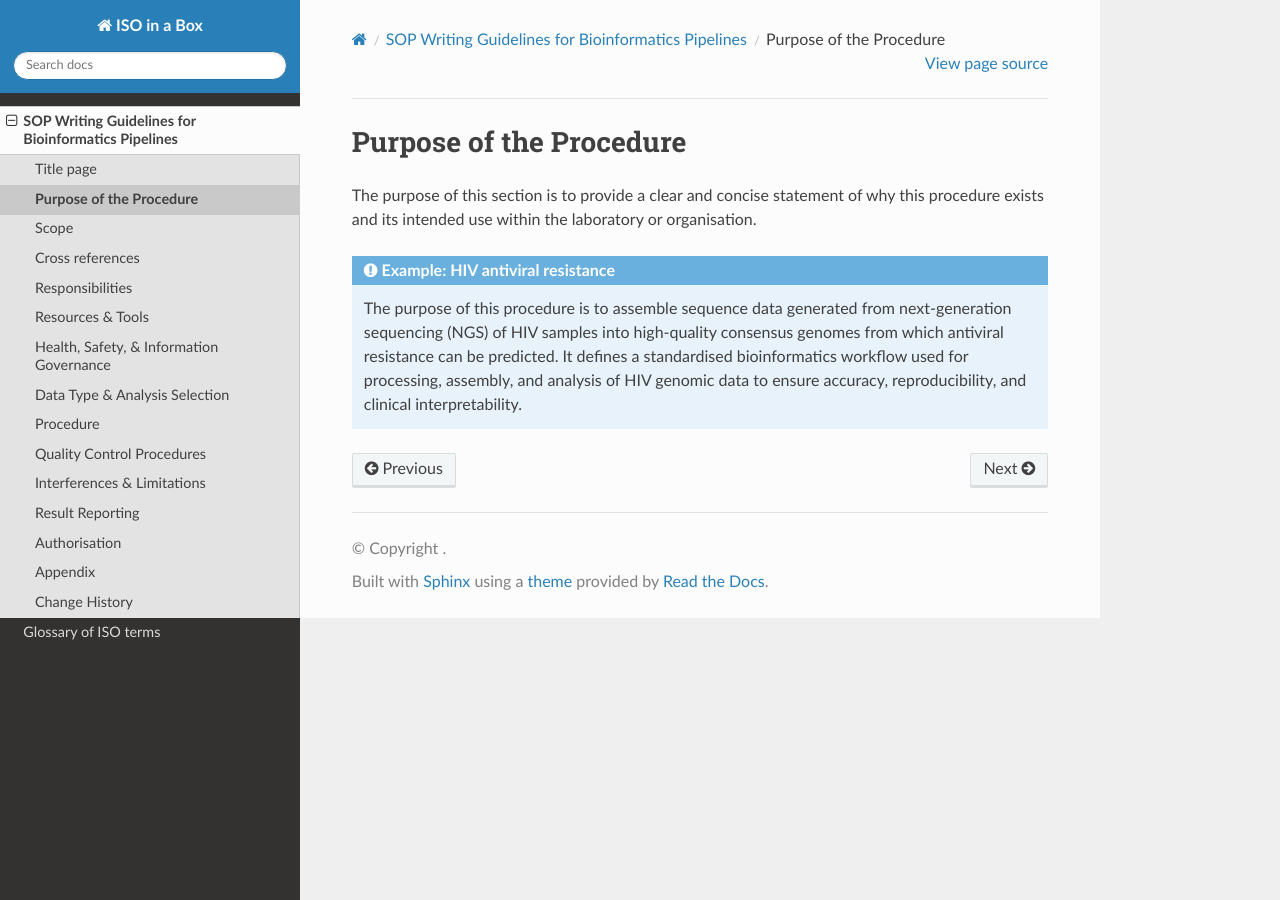
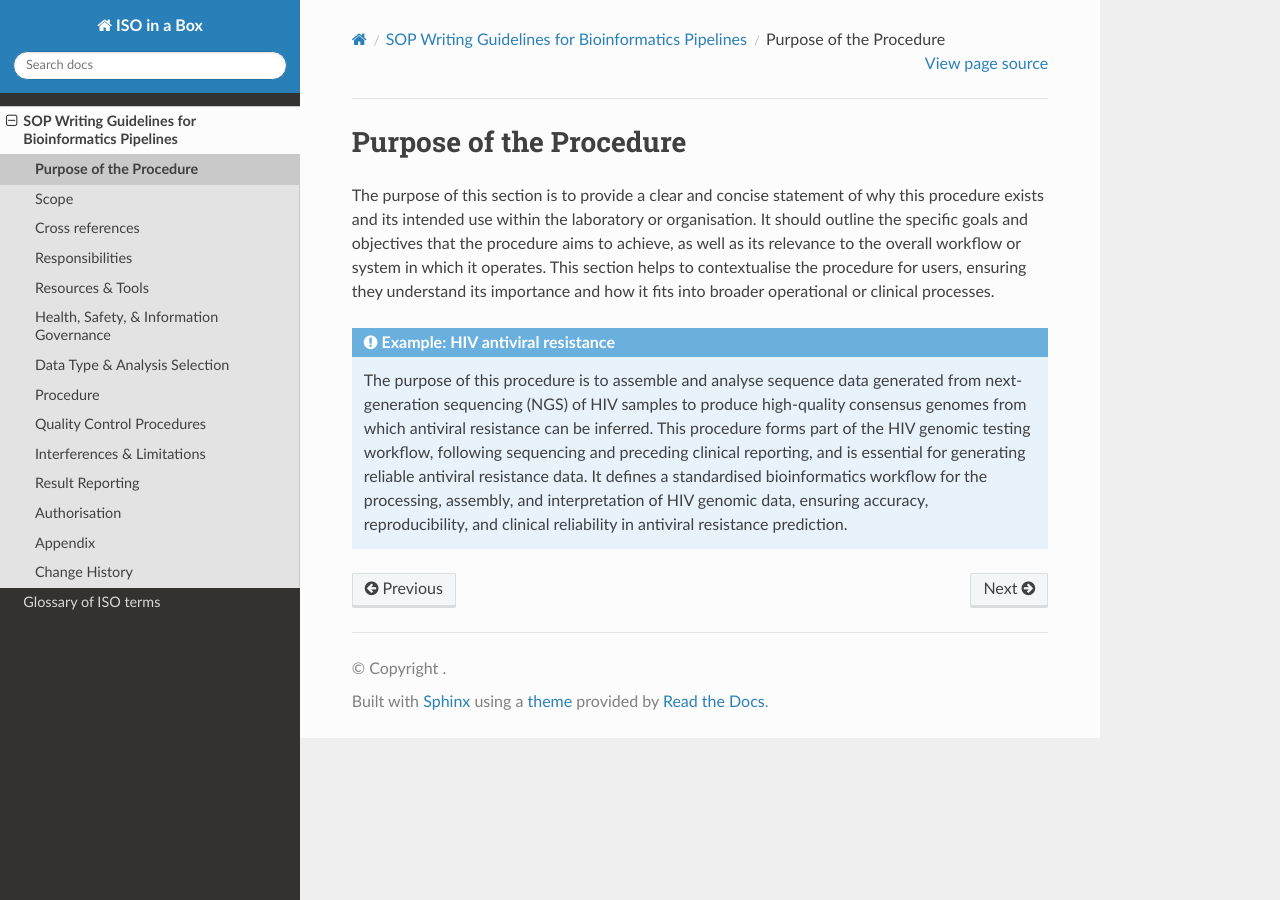
Before and after one commit to ASendellPrice/IIB-rtd, a Sphinx documentation site: the page built from docs/source/sop_guide_purpose.rst, in a window 1280 px wide. Built offline with Sphinx 7.4.7 and the Read the Docs theme 3.1.0, drawn with Linux system fonts in a browser that asks for light colours; pages that are not in the unit, such as notebooks, are missing from menus.

Commit message:
Refinements to 'purpose' section of SOP guide

```diff
--- a/docs/source/sop_guide_purpose.rst
+++ b/docs/source/sop_guide_purpose.rst
@@ -1,8 +1,8 @@
 Purpose of the Procedure
 ========================
 
-The purpose of this section is to provide a clear and concise statement of why this procedure exists and its intended use within the laboratory or organisation.
+The purpose of this section is to provide a clear and concise statement of why this procedure exists and its intended use within the laboratory or organisation. It should outline the specific goals and objectives that the procedure aims to achieve, as well as its relevance to the overall workflow or system in which it operates. This section helps to contextualise the procedure for users, ensuring they understand its importance and how it fits into broader operational or clinical processes.
 
 .. admonition:: Example: HIV antiviral resistance
 
-   The purpose of this procedure is to assemble sequence data generated from next-generation sequencing (NGS) of HIV samples into high-quality consensus genomes from which antiviral resistance can be predicted. It defines a standardised bioinformatics workflow used for processing, assembly, and analysis of HIV genomic data to ensure accuracy, reproducibility, and clinical interpretability.
+   The purpose of this procedure is to assemble and analyse sequence data generated from next-generation sequencing (NGS) of HIV samples to produce high-quality consensus genomes from which antiviral resistance can be inferred. This procedure forms part of the HIV genomic testing workflow, following sequencing and preceding clinical reporting, and is essential for generating reliable antiviral resistance data. It defines a standardised bioinformatics workflow for the processing, assembly, and interpretation of HIV genomic data, ensuring accuracy, reproducibility, and clinical reliability in antiviral resistance prediction.
--- a/docs/source/sop_guidelines.rst
+++ b/docs/source/sop_guidelines.rst
@@ -19,8 +19,6 @@
    :maxdepth: 2
    :hidden:
 
-   sop_guide_intro
-   sop_guide_title_page
    sop_guide_purpose
    sop_guide_scope
    sop_guide_cross_references
```
